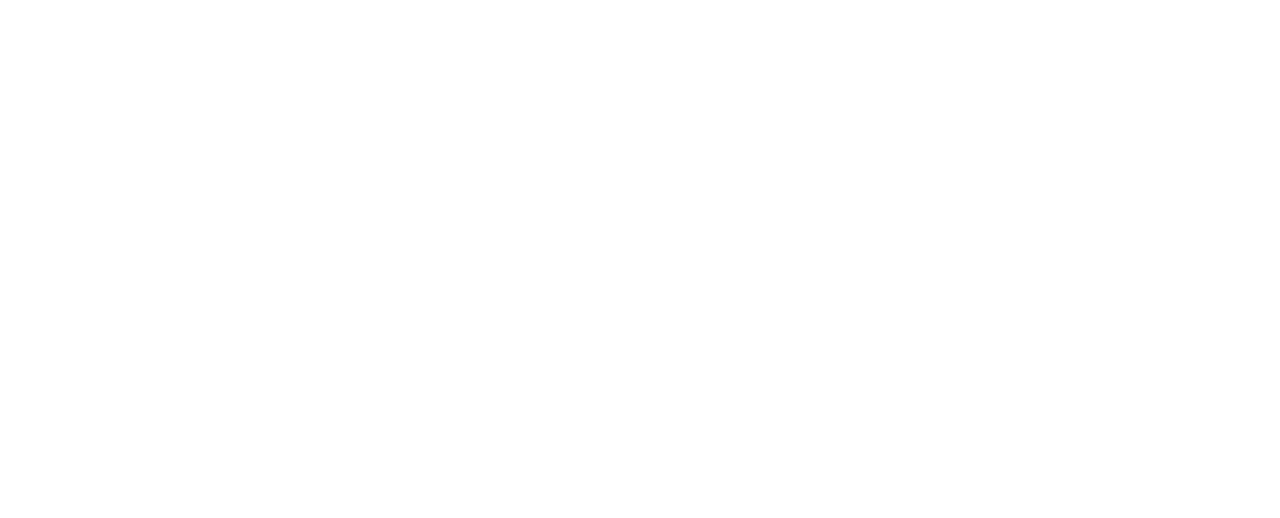
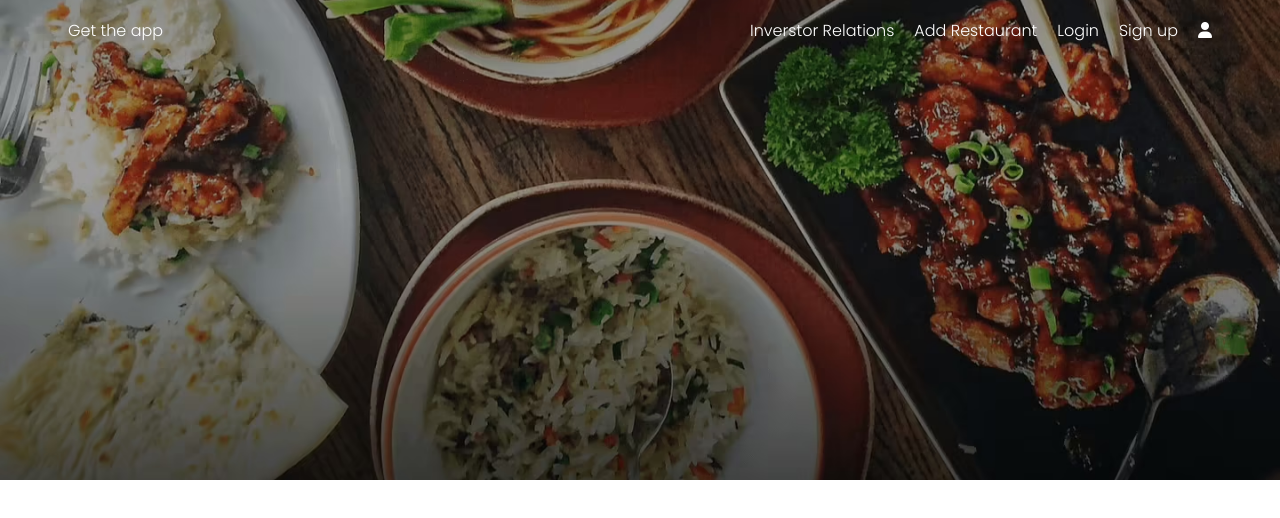
Before and after one commit to shreeraj-shinde/zomato-landing-page, a plain HTML site: page index.html in a window 1280 px wide. Drawn offline with Linux system fonts and the light colour scheme.

Commit message:
coded some html and css

```diff
--- a/index.html
+++ b/index.html
@@ -3,10 +3,27 @@
     <meta charset="UTF-8">
     <meta http-equiv="X-UA-Compatible" content="IE=edge">
     <meta name="viewport" content="width=device-width, initial-scale=1.0">
+    <link rel="stylesheet" href="https://cdnjs.cloudflare.com/ajax/libs/font-awesome/6.1.1/css/all.min.css" integrity="sha512-KfkfwYDsLkIlwQp6LFnl8zNdLGxu9YAA1QvwINks4PhcElQSvqcyVLLD9aMhXd13uQjoXtEKNosOWaZqXgel0g==" crossorigin="anonymous" referrerpolicy="no-referrer" />
     <link rel="stylesheet" href="style.css">
+    <link rel="preconnect" href="https://fonts.googleapis.com">
+    <link rel="preconnect" href="https://fonts.gstatic.com" crossorigin>
+    <link href="https://fonts.googleapis.com/css2?family=Poppins:ital,wght@0,100;0,200;0,300;0,400;0,500;0,600;0,700;0,800;0,900;1,100;1,200;1,300;1,400;1,500;1,600;1,700;1,800;1,900&display=swap" rel="stylesheet">
     <title>Zomato Clone</title>
 </head>
 <body>
-
+    <section class="hero--section">
+        <header>
+            <nav class="navbar">
+                <a href="#" class="link">Get the app</a>
+                <div class="navbar--menu-container">
+                    <a href="#" class="link">Inverstor Relations</a>
+                    <a href="#" class="link">Add Restaurant</a>
+                    <a href="#" class="link">Login</a>
+                    <a href="#" class="link">Sign up</a>
+                    <a href="#" class="user--icon"><i class="fa-solid fa-user"></i></a>
+                </div>
+            </nav>
+        </header>
+    </section>
 </body>
 </html>
--- a/style.css
+++ b/style.css
@@ -2,4 +2,34 @@
     margin : 0;
     padding : 0;
     box-sizing : border-box;
+    font-family: 'Poppins', sans-serif;
 }
+
+.hero--section{
+    background: url(images/heroSectionBackground.png);
+    min-height: 60vh;
+    color: white;
+    background-position: center;
+    background-size: cover;
+}
+
+.navbar{
+    display: flex;
+    justify-content: space-between;
+    padding: 16px 68px;
+    height: 60px;
+    align-items: center;
+}
+
+.navbar--menu-container{
+    display: flex;
+    gap: 20px;
+    justify-content: center;
+    align-items: center;
+}
+
+.navbar a{
+    text-decoration: white;
+    color: white;
+    font-weight: 300;
+}
```
